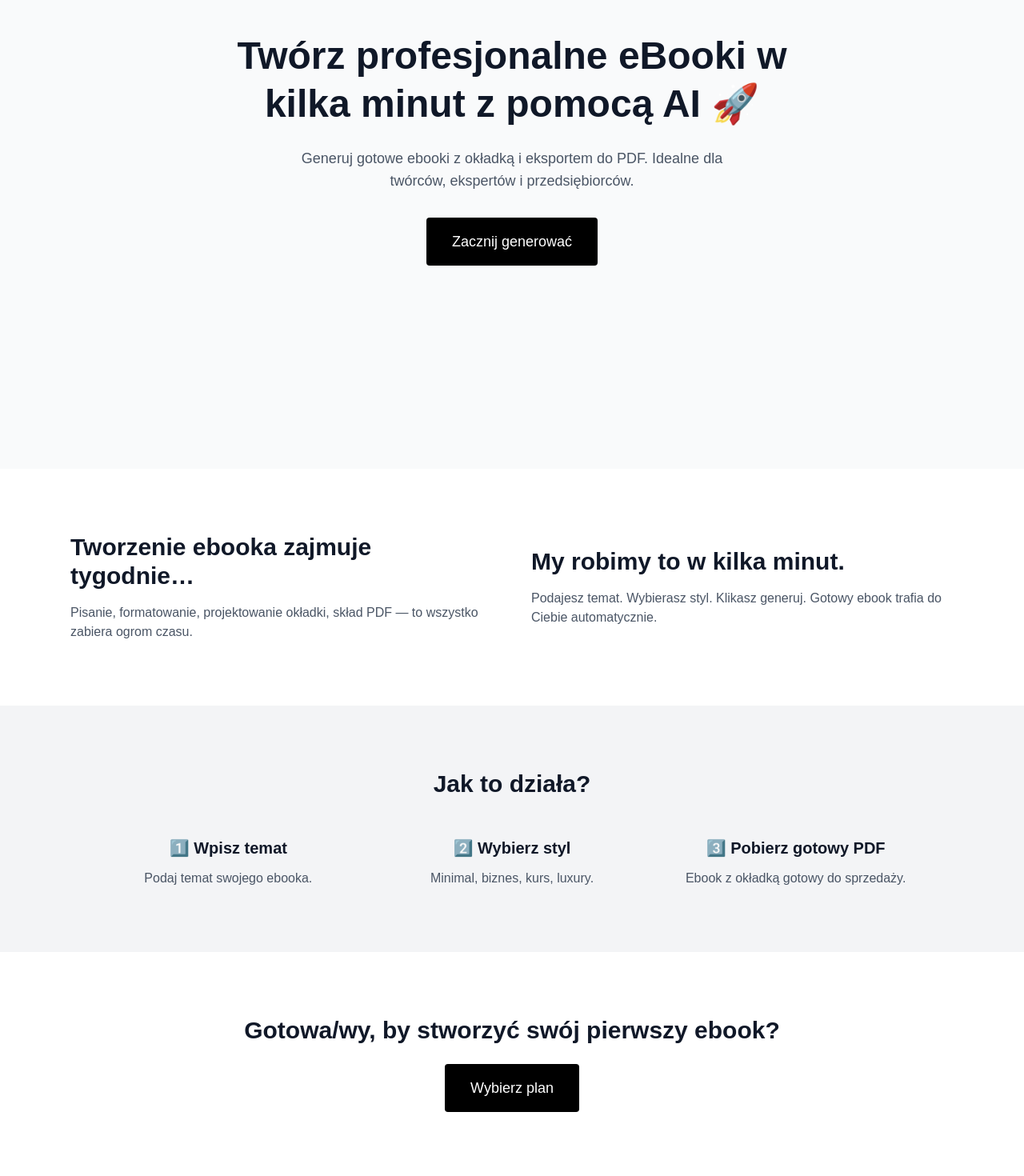
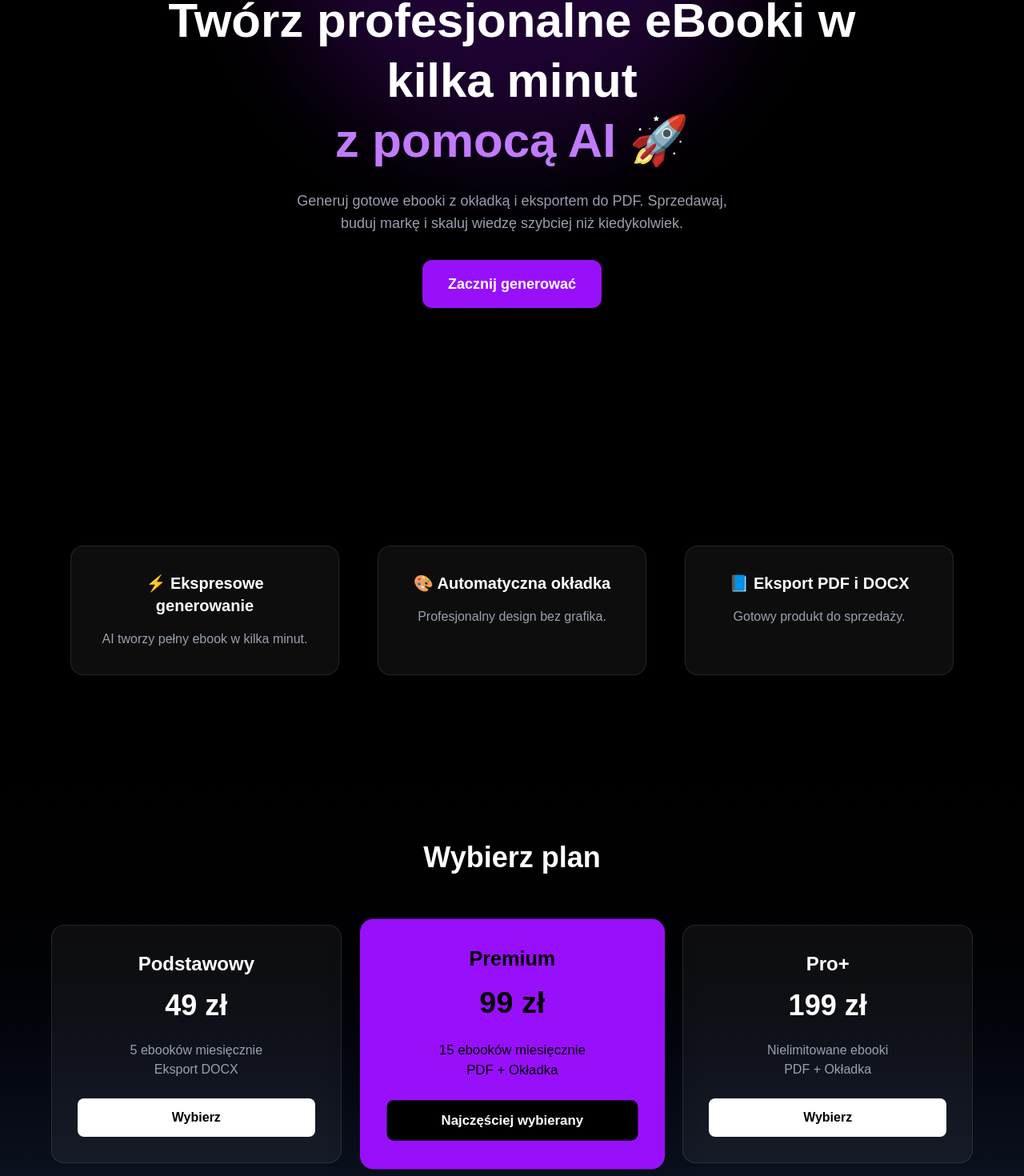
Before and after one commit to olaastolarczuk-eng/ebookprofit, a Next.js app: page / in a window 1280 px wide. Shown: the part 214-1684 px from the top of the page at 80% size. Built offline with nearby package versions, Linux system fonts and the light colour scheme; no server answers.

Commit message:
Premium landing page design

```diff
--- a/app/globals.css
+++ b/app/globals.css
@@ -17,3 +17,11 @@ body {
   color: var(--foreground);
   font-family: Arial, Helvetica, sans-serif;
 }
+@keyframes fadeIn {
+  from { opacity: 0; transform: translateY(20px); }
+  to { opacity: 1; transform: translateY(0); }
+}
+
+.animate-fadeIn {
+  animation: fadeIn 1s ease forwards;
+}
--- a/app/page.tsx
+++ b/app/page.tsx
@@ -13,7 +13,6 @@ export default function Home() {
       const { data } = await supabase.auth.getUser()
       setUser(data.user)
     }
-
     checkUser()
   }, [])
 
@@ -26,91 +25,128 @@ export default function Home() {
   }
 
   return (
-    <main className="bg-white text-gray-900">
+    <main className="bg-black text-white overflow-hidden">
 
-      {/* HERO */}
-      <section className="min-h-screen flex flex-col justify-center items-center text-center px-6 bg-gray-50">
-        <h1 className="text-5xl font-bold max-w-3xl mb-6 leading-tight">
-          Twórz profesjonalne eBooki w kilka minut z pomocą AI 🚀
+      {/* ===== HERO ===== */}
+      <section className="min-h-screen flex flex-col justify-center items-center text-center px-6 relative">
+
+        <div className="absolute w-[600px] h-[600px] bg-purple-600/20 blur-3xl rounded-full top-[-200px]"></div>
+
+        <h1 className="text-5xl md:text-6xl font-bold max-w-4xl mb-6 leading-tight animate-fadeIn">
+          Twórz profesjonalne eBooki w kilka minut
+          <span className="block text-purple-400">z pomocą AI 🚀</span>
         </h1>
 
-        <p className="text-lg text-gray-600 max-w-xl mb-8">
+        <p className="text-lg text-gray-400 max-w-xl mb-8">
           Generuj gotowe ebooki z okładką i eksportem do PDF.
-          Idealne dla twórców, ekspertów i przedsiębiorców.
+          Sprzedawaj, buduj markę i skaluj wiedzę szybciej niż kiedykolwiek.
         </p>
 
         <button
           onClick={handleStart}
-          className="bg-black text-white px-8 py-4 rounded text-lg hover:opacity-90 transition"
+          className="bg-purple-600 hover:bg-purple-500 transition px-8 py-4 rounded-xl text-lg font-semibold shadow-lg"
         >
           Zacznij generować
         </button>
       </section>
 
-      {/* PROBLEM / ROZWIĄZANIE */}
-      <section className="py-20 px-6 max-w-6xl mx-auto grid md:grid-cols-2 gap-12 items-center">
-        <div>
-          <h2 className="text-3xl font-bold mb-4">
-            Tworzenie ebooka zajmuje tygodnie…
-          </h2>
-          <p className="text-gray-600">
-            Pisanie, formatowanie, projektowanie okładki, skład PDF —
-            to wszystko zabiera ogrom czasu.
+      {/* ===== FEATURES ===== */}
+      <section className="py-24 px-6 max-w-6xl mx-auto grid md:grid-cols-3 gap-12 text-center">
+
+        <div className="bg-white/5 p-8 rounded-2xl backdrop-blur border border-white/10 hover:scale-105 transition">
+          <h3 className="text-xl font-semibold mb-4">⚡ Ekspresowe generowanie</h3>
+          <p className="text-gray-400">
+            AI tworzy pełny ebook w kilka minut.
           </p>
         </div>
 
-        <div>
-          <h2 className="text-3xl font-bold mb-4">
-            My robimy to w kilka minut.
-          </h2>
-          <p className="text-gray-600">
-            Podajesz temat. Wybierasz styl. Klikasz generuj.
-            Gotowy ebook trafia do Ciebie automatycznie.
+        <div className="bg-white/5 p-8 rounded-2xl backdrop-blur border border-white/10 hover:scale-105 transition">
+          <h3 className="text-xl font-semibold mb-4">🎨 Automatyczna okładka</h3>
+          <p className="text-gray-400">
+            Profesjonalny design bez grafika.
           </p>
+        </div>
+
+        <div className="bg-white/5 p-8 rounded-2xl backdrop-blur border border-white/10 hover:scale-105 transition">
+          <h3 className="text-xl font-semibold mb-4">📘 Eksport PDF i DOCX</h3>
+          <p className="text-gray-400">
+            Gotowy produkt do sprzedaży.
+          </p>
+        </div>
+
+      </section>
+
+      {/* ===== CENNIK ===== */}
+      <section className="py-28 px-6 bg-gradient-to-b from-black to-gray-900 text-center">
+
+        <h2 className="text-4xl font-bold mb-16">
+          Wybierz plan
+        </h2>
+
+        <div className="grid md:grid-cols-3 gap-8 max-w-6xl mx-auto">
+
+          {/* Podstawowy */}
+          <div className="bg-white/5 p-8 rounded-2xl border border-white/10 hover:border-purple-500 transition">
+            <h3 className="text-2xl font-semibold mb-4">Podstawowy</h3>
+            <p className="text-4xl font-bold mb-6">49 zł</p>
+            <p className="text-gray-400 mb-6">
+              5 ebooków miesięcznie<br />
+              Eksport DOCX
+            </p>
+            <button
+              onClick={() => router.push('/pricing')}
+              className="w-full bg-white text-black py-3 rounded-lg font-semibold"
+            >
+              Wybierz
+            </button>
+          </div>
+
+          {/* Premium */}
+          <div className="bg-purple-600 p-8 rounded-2xl text-black shadow-2xl scale-105">
+            <h3 className="text-2xl font-semibold mb-4">Premium</h3>
+            <p className="text-4xl font-bold mb-6">99 zł</p>
+            <p className="mb-6">
+              15 ebooków miesięcznie<br />
+              PDF + Okładka
+            </p>
+            <button
+              onClick={() => router.push('/pricing')}
+              className="w-full bg-black text-white py-3 rounded-lg font-semibold"
+            >
+              Najczęściej wybierany
+            </button>
+          </div>
+
+          {/* Pro+ */}
+          <div className="bg-white/5 p-8 rounded-2xl border border-white/10 hover:border-purple-500 transition">
+            <h3 className="text-2xl font-semibold mb-4">Pro+</h3>
+            <p className="text-4xl font-bold mb-6">199 zł</p>
+            <p className="text-gray-400 mb-6">
+              Nielimitowane ebooki<br />
+              PDF + Okładka
+            </p>
+            <button
+              onClick={() => router.push('/pricing')}
+              className="w-full bg-white text-black py-3 rounded-lg font-semibold"
+            >
+              Wybierz
+            </button>
+          </div>
+
         </div>
       </section>
 
-      {/* JAK TO DZIAŁA */}
-      <section className="py-20 bg-gray-100 text-center px-6">
-        <h2 className="text-3xl font-bold mb-12">
-          Jak to działa?
-        </h2>
-
-        <div className="grid md:grid-cols-3 gap-10 max-w-5xl mx-auto">
-          <div>
-            <h3 className="text-xl font-semibold mb-3">1️⃣ Wpisz temat</h3>
-            <p className="text-gray-600">
-              Podaj temat swojego ebooka.
-            </p>
-          </div>
-
-          <div>
-            <h3 className="text-xl font-semibold mb-3">2️⃣ Wybierz styl</h3>
-            <p className="text-gray-600">
-              Minimal, biznes, kurs, luxury.
-            </p>
-          </div>
-
-          <div>
-            <h3 className="text-xl font-semibold mb-3">3️⃣ Pobierz gotowy PDF</h3>
-            <p className="text-gray-600">
-              Ebook z okładką gotowy do sprzedaży.
-            </p>
-          </div>
-        </div>
-      </section>
-
-      {/* CTA */}
-      <section className="py-20 text-center px-6">
-        <h2 className="text-3xl font-bold mb-6">
-          Gotowa/wy, by stworzyć swój pierwszy ebook?
+      {/* ===== CTA ===== */}
+      <section className="py-28 text-center px-6">
+        <h2 className="text-4xl font-bold mb-8">
+          Gotowa zacząć zarabiać na swoich ebookach?
         </h2>
 
         <button
-          onClick={() => router.push('/pricing')}
-          className="bg-black text-white px-8 py-4 rounded text-lg hover:opacity-90 transition"
+          onClick={handleStart}
+          className="bg-purple-600 hover:bg-purple-500 px-10 py-4 rounded-xl text-lg font-semibold transition"
         >
-          Wybierz plan
+          Rozpocznij teraz
         </button>
       </section>
 
```
